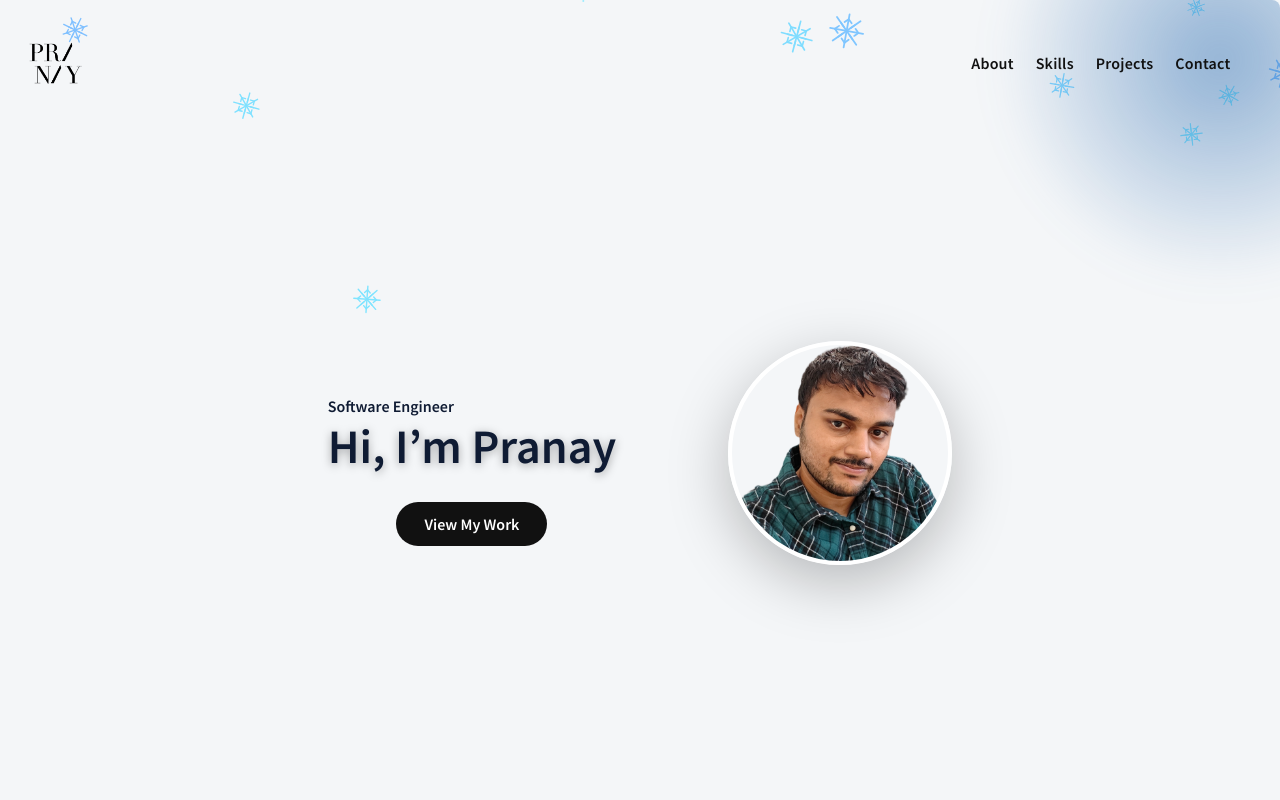
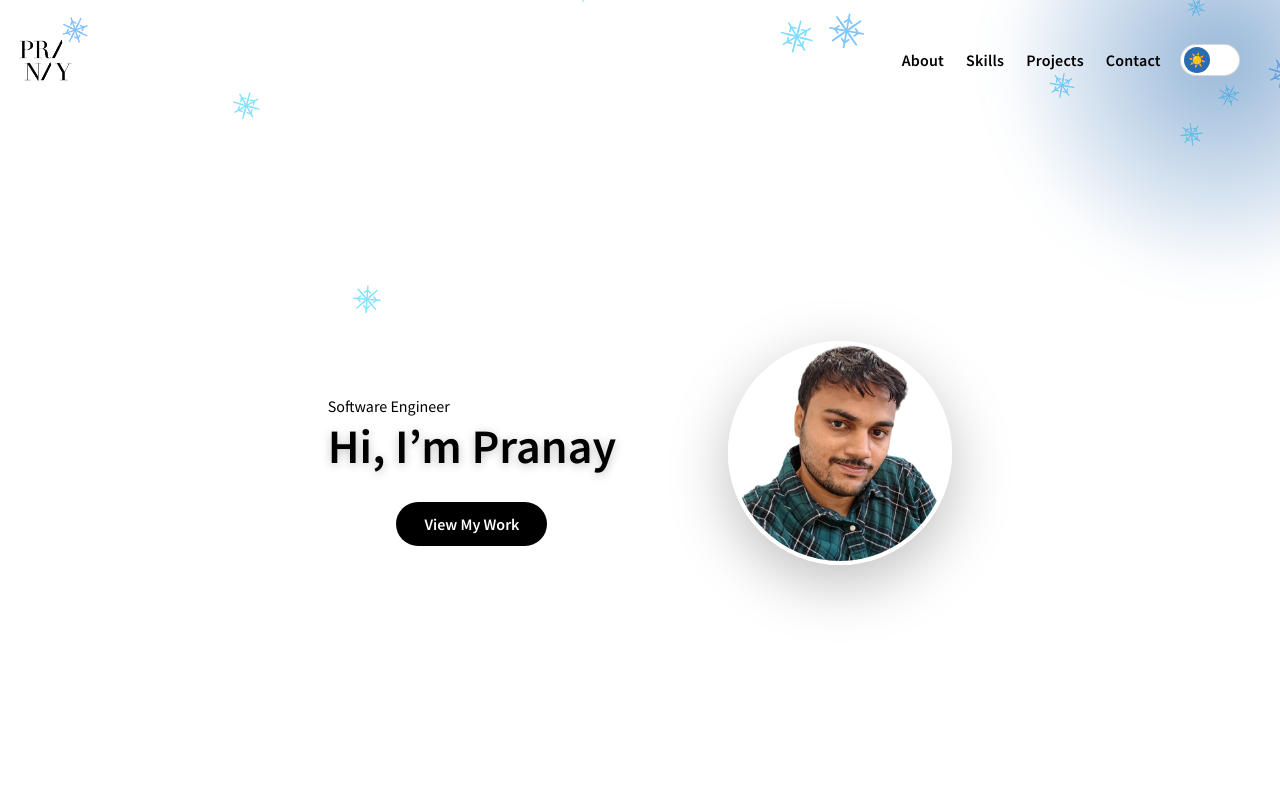
Before and after one commit to PranayAJ/Portfolio, a React (Vite) app: page / in a window 1280 px wide. Shown: the top 800 px of the page. Built offline with nearby package versions, Linux system fonts and the light colour scheme.

Commit message:
Enabled dark mode for the website

```diff
--- /dev/null
+++ b/src/ThemeContext.jsx
@@ -0,0 +1,29 @@
+import React, { createContext, useContext, useState, useEffect } from "react";
+
+const ThemeContext = createContext();
+
+export const useTheme = () => useContext(ThemeContext);
+
+export const ThemeProvider = ({ children }) => {
+  const [theme, setTheme] = useState("light");
+
+  useEffect(() => {
+    const saved = localStorage.getItem("theme");
+    if (saved) setTheme(saved);
+  }, []);
+
+  useEffect(() => {
+    document.documentElement.setAttribute("data-theme", theme);
+    localStorage.setItem("theme", theme);
+  }, [theme]);
+
+  const toggleTheme = () => {
+    setTheme((prev) => (prev === "light" ? "dark" : "light"));
+  };
+
+  return (
+    <ThemeContext.Provider value={{ theme, toggleTheme }}>
+      {children}
+    </ThemeContext.Provider>
+  );
+};
--- a/src/components/Hero.jsx
+++ b/src/components/Hero.jsx
@@ -1,25 +1,45 @@
 import React from "react";
 import ProfilePic from "../../public/PranayPicture.png";
 import ProfileLogo from "../../public/PranayLogo.png";
+import ProfileLogoDark from "../../public/PranayLogoDark.png";
+import { useTheme } from "../ThemeContext";
 
 const Hero = () => {
+  const { theme, toggleTheme } = useTheme();
+
   return (
-    <>
-      <header className="hero highlight">
+    <header className="hero">
       <nav className="nav">
-          <img className="logo-img" src={ProfileLogo} alt="Pranay's logo"></img>
+        <img
+          className="logo-img"
+          src={theme === "dark" ? ProfileLogoDark : ProfileLogo}
+          alt="Pranay's logo"
+        />
+
+        <div className="nav-right">
           <div className="nav-links">
             <a href="#about">About</a>
             <a href="#skills">Skills</a>
             <a href="#projects">Projects</a>
             <a href="#contact">Contact</a>
           </div>
+
+          {/* Theme Toggle */}
+          <button
+            className="theme-toggle"
+            onClick={toggleTheme}
+            aria-label="Toggle Theme"
+          >
+            <div className={`toggle-thumb ${theme === "dark" ? "dark" : ""}`}>
+              {theme === "dark" ? "🌙" : "☀️"}
+            </div>
+          </button>
+        </div>
       </nav>
 
       <div className="hero-content">
         <div className="hero-left">
           <div className="hero-badge">
-              <span className="dot"></span>
             <span>Software Engineer</span>
           </div>
 
@@ -41,7 +61,6 @@ const Hero = () => {
         </div>
       </div>
     </header>
-    </>
   );
 };
 
--- a/src/index.css
+++ /dev/null
@@ -1,22 +0,0 @@
-/* index.css */
-
-/* CSS Variables */
-:root {
-  --primary-color: #0077ff;
-  --secondary-color: #f0f0f0;
-  --text-color: #111111;
-  --font-family: "Segoe UI", Tahoma, Geneva, Verdana, sans-serif;
-}
-
-/* Global Styles */
-* {
-  margin: 0;
-  padding: 0;
-  box-sizing: border-box;
-}
-
-body {
-  font-family: var(--font-family);
-  background-color: var(--secondary-color);
-  color: var(--text-color);
-}
--- a/src/main.jsx
+++ b/src/main.jsx
@@ -1,10 +1,13 @@
 import React from "react";
 import ReactDOM from "react-dom/client";
 import App from "./App";
+import { ThemeProvider } from "./ThemeContext.jsx";
 import "./style.css";
 const root = ReactDOM.createRoot(document.getElementById("root"));
 root.render(
   <React.StrictMode>
-    <App />
+    <ThemeProvider>
+      <App />
+    </ThemeProvider>
   </React.StrictMode>,
 );
--- a/src/style.css
+++ b/src/style.css
@@ -9,18 +9,41 @@
 }
 
 :root {
-  --bg: #f4f6f8;
-  --text: #111;
+  --bg: #ffffff;
+  --text: #000000;
   --muted: #222;
   --primary: #2b6cb0;
-  --white: #fff;
+  --white: #ffffff;
+  --card-bg: #ffffff;
+  --soft-bg: #eef4ff;
   --shadow: rgba(0, 0, 0, 0.25);
+  --highlight: #0f1b33;
+  --border: rgba(0, 0, 0, 0.15);
+}
+
+/* =========================
+   Dark Theme Variables
+   ========================= */
+[data-theme="dark"] {
+  --bg: #121212;
+  --text: #ffffff;
+  --muted: #cfcfcf;
+  --primary: #4c8dff;
+  --white: #1e1e1e;
+  --card-bg: #1e1e1e;
+  --soft-bg: #1a2333;
+  --shadow: rgba(0, 0, 0, 0.6);
+  --highlight: #ffffff;
+  --border: rgba(255, 255, 255, 0.08);
 }
 
 body {
   background: var(--bg);
   color: var(--text);
   font-family: "Source Sans Pro", sans-serif;
+  transition:
+    background 0.3s ease,
+    color 0.3s ease;
 }
 
 /* snow container */
@@ -40,7 +63,6 @@ body {
   overflow: hidden;
   display: flex;
   flex-direction: column;
-  background: url("/BrushStroke.png") center/cover no-repeat;
   color: var(--text);
 }
 
@@ -51,6 +73,11 @@ body {
   background: rgba(255, 255, 255, 0.75);
   mix-blend-mode: multiply;
   pointer-events: none;
+}
+
+[data-theme="dark"] .hero::before {
+  background: rgba(0, 0, 0, 0.6);
+  mix-blend-mode: normal;
 }
 
 .hero::after {
@@ -141,14 +168,14 @@ body {
 .hero-left h1 {
   font-size: 3rem;
   margin: 0;
-  text-shadow: 0 2px 10px rgba(0, 0, 0, 0.35);
+  text-shadow: 0 2px 10px var(--shadow);
 }
 
 .hero-left p {
   margin: 20px 0;
   font-size: 1.2rem;
   color: var(--muted);
-  text-shadow: 0 2px 10px rgba(0, 0, 0, 0.35);
+  text-shadow: 0 2px 10px var(--shadow);
 }
 
 .hero-actions {
@@ -165,11 +192,10 @@ body {
 
 .highlight {
   background: rgba(43, 108, 176, 0.18);
-  color: #0f1b33;
+  color: var(--highlight);
   padding: 0.2rem 0.6rem;
   border-radius: 0.5rem;
   font-weight: 700;
-
   animation: fadeSlide 4s ease-in-out forwards;
   animation-delay: 1s;
 }
@@ -187,7 +213,7 @@ body {
   padding: 12px 28px;
   border-radius: 999px;
   background: var(--text);
-  color: var(--white);
+  color: var(--bg);
   font-weight: 700;
   text-decoration: none;
   border: none;
@@ -199,6 +225,7 @@ body {
 .btn:hover {
   transform: translateY(-3px);
   background: var(--primary);
+  color: #fff;
 }
 
 /* Hero Profile */
@@ -208,25 +235,83 @@ body {
   border-radius: 50%;
   object-fit: cover;
   border: 4px solid var(--white);
-  box-shadow: 0 18px 60px rgba(0, 0, 0, 0.25);
+  box-shadow: 0 18px 60px var(--shadow);
 }
 
 /* =========================
-   Responsive
+   Nav Right Wrapper
+   ========================= */
+.nav-right {
+  display: flex;
+  align-items: center;
+  gap: 1.2rem;
+}
+
+/* =========================
+   Theme Toggle
+   ========================= */
+.theme-toggle {
+  width: 60px;
+  height: 32px;
+  border-radius: 999px;
+  border: none;
+  background: var(--card-bg);
+  border: 1px solid var(--border);
+  position: relative;
+  cursor: pointer;
+  display: flex;
+  align-items: center;
+  padding: 3px;
+  transition: background 0.3s ease;
+}
+
+/* Toggle circle */
+.toggle-thumb {
+  width: 26px;
+  height: 26px;
+  border-radius: 50%;
+  background: var(--primary);
+  display: flex;
+  align-items: center;
+  justify-content: center;
+  font-size: 14px;
+  transition:
+    transform 0.3s ease,
+    background 0.3s ease;
+  transform: translateX(0);
+}
+
+/* Move right in dark mode */
+.toggle-thumb.dark {
+  transform: translateX(28px);
+}
+
+/* Hover effect */
+.theme-toggle:hover {
+  box-shadow: 0 4px 14px var(--shadow);
+}
+
+/* =========================
+   Mobile Responsive
    ========================= */
 @media (max-width: 768px) {
-  .hero-content {
-    flex-direction: column;
-    text-align: center;
+  .nav-right {
+    gap: 0.8rem;
   }
 
-  .profile-img {
-    width: 12rem;
-    height: 12rem;
+  .theme-toggle {
+    width: 52px;
+    height: 28px;
   }
 
-  .hero-left h1 {
-    font-size: 2.4rem;
+  .toggle-thumb {
+    width: 22px;
+    height: 22px;
+    font-size: 12px;
+  }
+
+  .toggle-thumb.dark {
+    transform: translateX(24px);
   }
 }
 
@@ -248,7 +333,7 @@ body {
    Skills Section
    ========================= */
 .skills {
-  background: #f6f7fb;
+  background: var(--bg);
 }
 
 .skills-grid {
@@ -263,7 +348,7 @@ body {
   font-size: 1.1rem;
   font-weight: 700;
   margin-bottom: 1rem;
-  color: #333;
+  color: var(--text);
 }
 
 .skill-pills {
@@ -275,8 +360,8 @@ body {
 .pill {
   padding: 0.45rem 0.8rem;
   border-radius: 999px;
-  background: #fff;
-  border: 1px solid rgba(43, 108, 176, 0.2);
+  background: var(--card-bg);
+  border: 1px solid var(--border);
   color: var(--primary);
   font-weight: 600;
   font-size: 0.95rem;
@@ -287,20 +372,14 @@ body {
 
 .pill:hover {
   transform: translateY(-2px);
-  background: #eef4ff;
-}
-
-@media (max-width: 768px) {
-  .skills-grid {
-    grid-template-columns: 1fr;
-  }
+  background: var(--soft-bg);
 }
 
 /* =========================
    Projects Section
    ========================= */
 .projects {
-  background: #f6f7fb;
+  background: var(--bg);
 }
 
 .project-grid {
@@ -310,11 +389,11 @@ body {
 }
 
 .project-card {
-  background: var(--white);
+  background: var(--card-bg);
   border-radius: 1.2rem;
   padding: 1.6rem;
-  border: 1px solid rgba(0, 0, 0, 0.06);
-  box-shadow: 0 14px 40px rgba(0, 0, 0, 0.08);
+  border: 1px solid var(--border);
+  box-shadow: 0 14px 40px var(--shadow);
   transition:
     transform 0.2s ease,
     box-shadow 0.2s ease;
@@ -328,7 +407,7 @@ body {
 
 .project-card:hover {
   transform: translateY(-6px);
-  box-shadow: 0 18px 50px rgba(0, 0, 0, 0.12);
+  box-shadow: 0 18px 50px var(--shadow);
 }
 
 .project-header {
@@ -342,13 +421,13 @@ body {
   padding: 0.35rem 0.75rem;
   border-radius: 999px;
   background: var(--primary);
-  color: var(--white);
+  color: #fff;
   font-weight: 600;
 }
 
 .project-desc {
   margin: 1rem 0;
-  color: #333;
+  color: var(--muted);
   line-height: 1.6;
 }
 
@@ -359,18 +438,12 @@ body {
 }
 
 .tech-chip {
-  background: #eef4ff;
+  background: var(--soft-bg);
   color: var(--primary);
   padding: 0.4rem 0.7rem;
   border-radius: 999px;
   font-weight: 600;
   font-size: 0.85rem;
-}
-
-@media (max-width: 768px) {
-  .project-grid {
-    grid-template-columns: 1fr;
-  }
 }
 
 /* =========================
@@ -380,7 +453,7 @@ body {
   width: 100%;
   padding: 3.5rem 2rem;
   background: linear-gradient(135deg, #1f3b7a, var(--primary));
-  color: var(--white);
+  color: #fff;
 }
 
 .section-title {
@@ -402,7 +475,7 @@ body {
   padding: 1.1rem 1.4rem;
   border-radius: 1.3rem;
   text-decoration: none;
-  color: var(--white);
+  color: #fff;
   backdrop-filter: blur(10px);
   transition:
     transform 0.3s ease,
@@ -430,39 +503,55 @@ body {
   opacity: 0.9;
 }
 
-/* ---------- Tablet (≤ 900px) ---------- */
+/* =========================
+   Responsive (UNCHANGED)
+   ========================= */
 @media (max-width: 900px) {
   .contact-fullwidth {
     padding: 3rem 1.5rem;
   }
-
   .contact-cards {
     gap: 1.5rem;
   }
-
   .contact-card {
     padding: 1rem 1.2rem;
     flex-direction: column;
     align-items: stretch;
   }
-
   .contact-icon {
     font-size: 1.8rem;
   }
 }
 
-/* ---------- Mobile (≤ 600px) ---------- */
+@media (max-width: 768px) {
+  .hero-content {
+    flex-direction: column;
+    text-align: center;
+  }
+  .profile-img {
+    width: 12rem;
+    height: 12rem;
+  }
+  .hero-left h1 {
+    font-size: 2.4rem;
+  }
+  .skills-grid {
+    grid-template-columns: 1fr;
+  }
+  .project-grid {
+    grid-template-columns: 1fr;
+  }
+}
+
 @media (max-width: 600px) {
   .contact-fullwidth {
     padding: 2.5rem 1rem;
   }
-
   .contact-cards {
     flex-direction: column;
     align-items: stretch;
     gap: 1rem;
   }
-
   .contact-card {
     width: 100%;
     justify-content: center;
@@ -470,21 +559,17 @@ body {
     padding: 1rem;
     border-radius: 1rem;
   }
-
   .contact-icon {
     font-size: 1.6rem;
   }
-
   .contact-label {
     font-size: 0.95rem;
   }
-
   .contact-value {
     font-size: 0.9rem;
   }
 }
 
-/* ---------- Small phones (≤ 400px) ---------- */
 @media (max-width: 400px) {
   .contact-card {
     flex-direction: column;
@@ -492,7 +577,6 @@ body {
     align-items: stretch;
     padding: 0.9rem;
   }
-
   .contact-icon {
     font-size: 1.8rem;
   }
```
Also changed, not shown: public/PranayLogoDark.png (added), src/App.css (added). Lines whose indentation alone changed are shown as unchanged.
